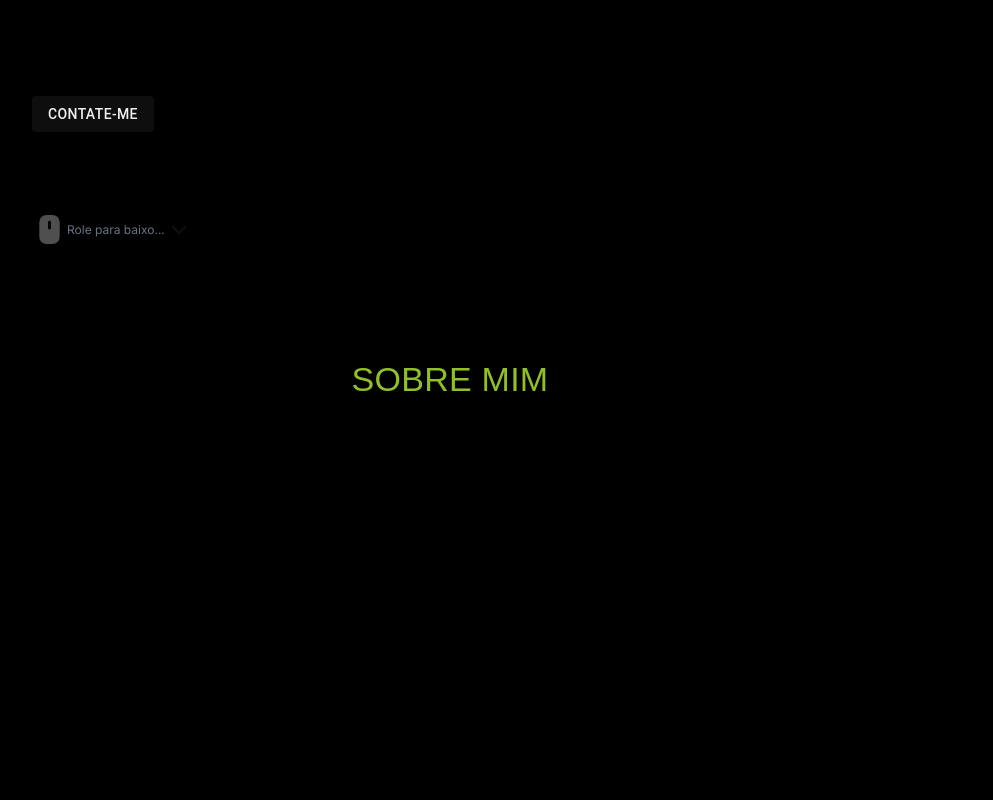
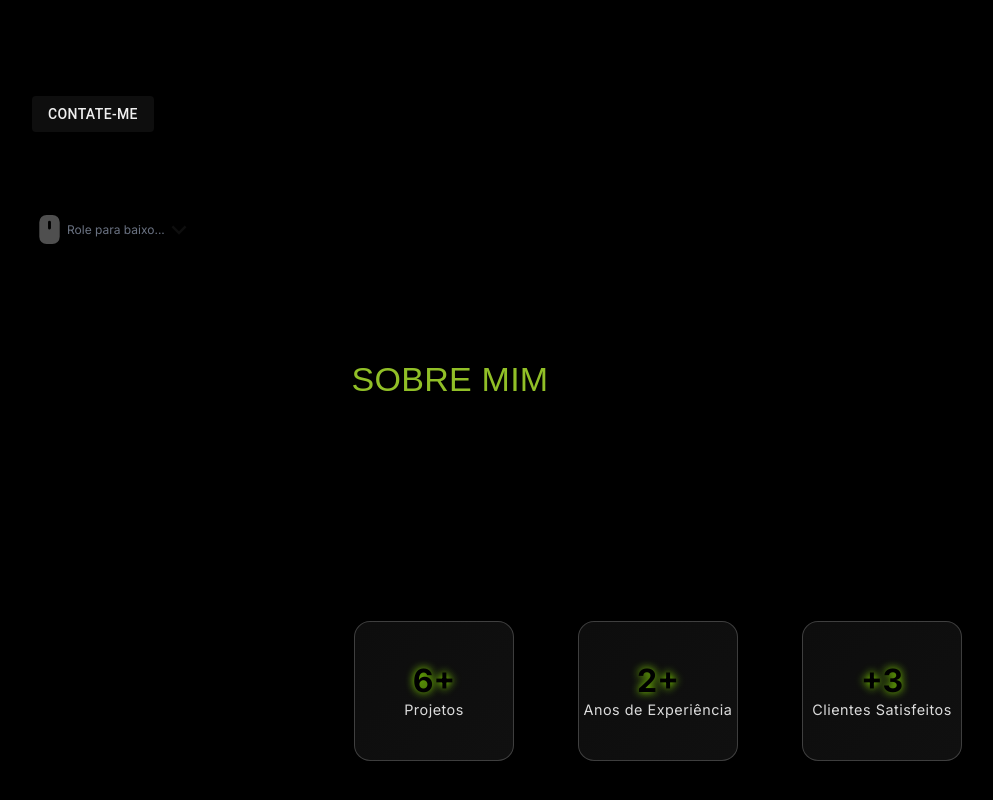
Before and after one commit to Lucasgarcc/garcia-dev, a Next.js app in the folder new-portfolio/: page / in a window 1280 px wide. Shown: the part 940-1740 px from the top of the page, without its empty margins (190-1183 px from the left). Before the commit the page ends 1537 px from the top, so only its background shows below. Built offline with nearby package versions, Linux system fonts and the light colour scheme; a web font is replaced by a local one.

Commit message:
feat: :sparkles: implementa o componente `Statistics` com efeito de rotação 3D

```diff
--- a/new-portfolio/src/app/components/Home/AboutMe/AboutMe.tsx
+++ b/new-portfolio/src/app/components/Home/AboutMe/AboutMe.tsx
@@ -4,6 +4,7 @@ import React from 'react';
 import { Typography} from '@mui/material';
 import { motion } from 'framer-motion';
 import Styles from './AboutMe.module.css';
+import Statistics from './Statistics/Statistics';
 
 const AboutMe = ( ) => {
     return (
@@ -24,6 +25,9 @@ const AboutMe = ( ) => {
                         <Typography variant="body1" marginTop={2} maxWidth={'100%'}  textAlign={'justify'}>
                             Desenvolvedor Web, com amplo conhecimento e alguns anos de experiência, atuando em tecnologias web Frontend e UI/UX design, desenvolvendo projetosde qualidade. Valorizo o conhecimento, a capacidade de aprender algo novo todos os dias, com entusiasmo e entusiasmo e muita resiliência, olharpara o futuro com a mente aberta a qualquer desafio e oportunidade que surja na minha jornada...
                         </Typography>
+
+                        <Statistics/>
+
                     </div>
                     <figure className={Styles.aboutContentImage}>
                     </figure>
--- /dev/null
+++ b/new-portfolio/src/app/components/Home/AboutMe/Statistics/Statistics.module.css
@@ -0,0 +1,77 @@
+
+.ContainerStatistics {
+    margin: 3rem auto;
+    margin-left: auto;
+    display: flex;
+    align-items: end;
+    justify-content: flex-start;
+    text-align: center;
+    gap: 4rem;
+
+}
+
+.StatisticBox {
+  position: relative;
+  width: 160px;
+  height: 140px;
+  border-radius: 16px;
+  background: linear-gradient(
+    135deg,
+    rgb(13, 13, 13),
+    rgb(16, 16, 16)
+  );
+  backdrop-filter: blur(10px);
+  -webkit-backdrop-filter: blur(10px);
+  border: 1px solid rgba(255, 255, 255, 0.2);
+
+  /* sombra sutil */
+  box-shadow: 0 8px 25px rgba(0, 0, 0, 0.4);
+
+  display: flex;
+  flex-direction: column;
+  align-items: center;
+  justify-content: center;
+
+  transition: transform 0.3s ease, box-shadow 0.3s ease;
+}
+
+.StatisticBox:hover {
+  transform: translateX(10px) rotate3d(10, 1, 10, 10deg);
+  box-shadow: 0 12px 30px rgba(0, 0, 0, 0.6);
+}
+
+/* texto principal */
+.StatisticBox span:first-child {
+  font-size: 2rem;
+  font-weight: bold;
+  color: var(--color-text, #98ff09da);
+  text-shadow: 0 0 8px rgba(153, 255, 0, 0.956);
+}
+
+/* subtítulo */
+.StatisticBox span:last-child {
+  font-size: 0.9rem;
+  color: rgba(255, 255, 255, 0.85);
+  letter-spacing: 0.5px;
+}
+
+/* efeito espelhado só com rotação */
+.StatisticBox::after {
+  content: attr(data-text);
+  position: absolute;
+  bottom: -55%;
+  left: 50%;
+  transform: translateX(-50%) rotateX(180deg);
+  transform-origin: top center;
+
+  font-size: 1.8rem;
+  font-weight: bold;
+  color: rgba(255, 255, 255, 0.25);
+  opacity: 0.3;
+  pointer-events: none;
+
+  /* gradiente para sumir aos poucos */
+  background: linear-gradient(to top, rgba(34, 34, 34, 0.6), transparent);
+  -webkit-background-clip: text;
+  -webkit-text-fill-color: transparent;
+}
--- /dev/null
+++ b/new-portfolio/src/app/components/Home/AboutMe/Statistics/Statistics.tsx
@@ -0,0 +1,25 @@
+'use client';
+import '../../../../globals.css';
+import Styles from './Statistics.module.css';
+import react from 'react';
+
+const Statistics = () => {
+    return (
+        <div className={Styles.ContainerStatistics}>
+            <div className={Styles.StatisticBox}>
+                <span className="text-3xl font-bold var(--color-text)">6+</span>
+                <span className="text-sm text-white">Projetos</span>
+            </div>
+            <div className={Styles.StatisticBox}>
+                <span className="text-3xl font-bold var(--color-text)">2+</span>
+                <span className="text-sm text-white">Anos de Experiência</span>
+            </div>
+            <div className={Styles.StatisticBox}>
+                <span className="text-3xl font-bold var(--color-text)">+3</span>
+                <span className="text-sm text-white">Clientes Satisfeitos</span>
+            </div>
+        </div>
+    )
+}
+
+export default Statistics;
--- a/new-portfolio/src/app/components/Home/Main/Main.tsx
+++ b/new-portfolio/src/app/components/Home/Main/Main.tsx
@@ -9,6 +9,7 @@ import Scene3D from '@/app/components/Background/Scene3D';
 import useViewAnimation from '@/hooks/EffectAnimation/EffectAnimation';
 import AboutMe from '../AboutMe/AboutMe';
 import MouseRole from '../MouseRole/MouseRole';
+import Statistics from '../AboutMe/Statistics/Statistics';
 
 interface ClientLayoutProps {
   children: ReactNode | null;
```
Lines whose indentation alone changed are shown as unchanged.
